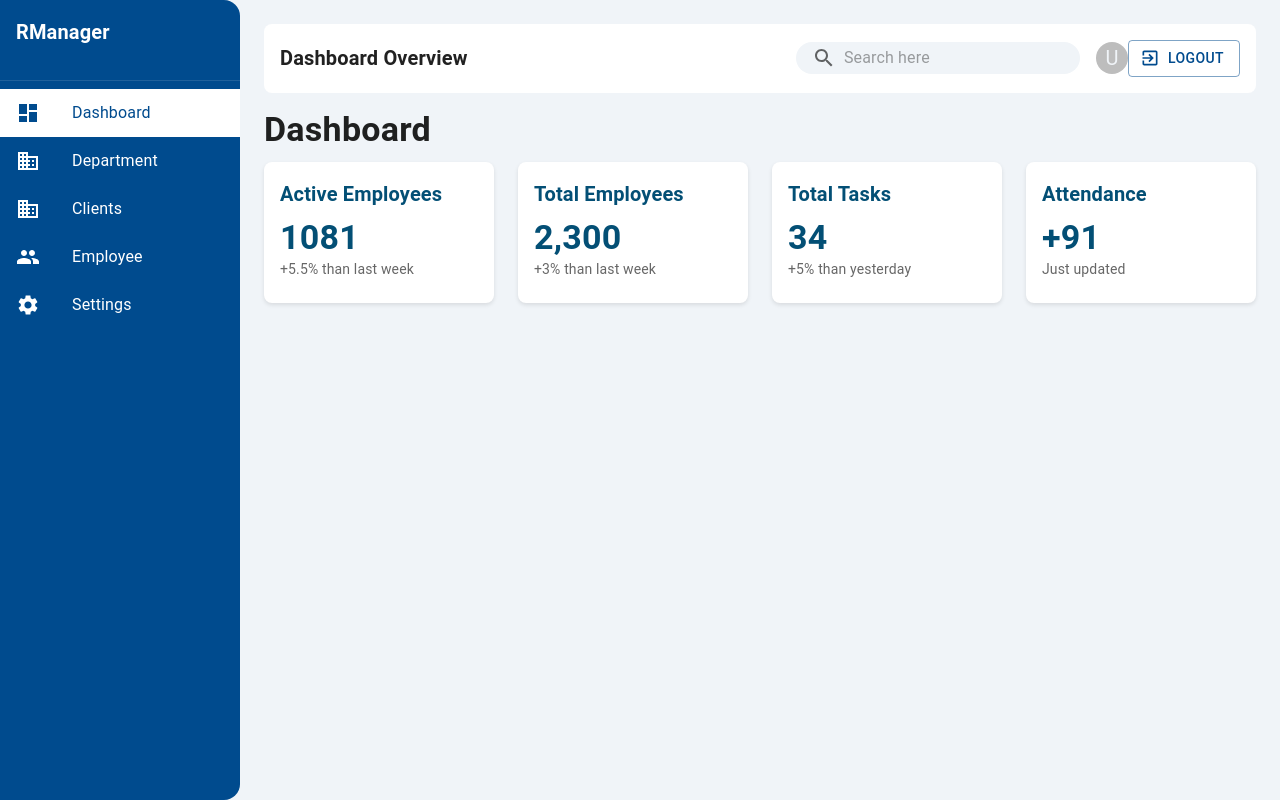
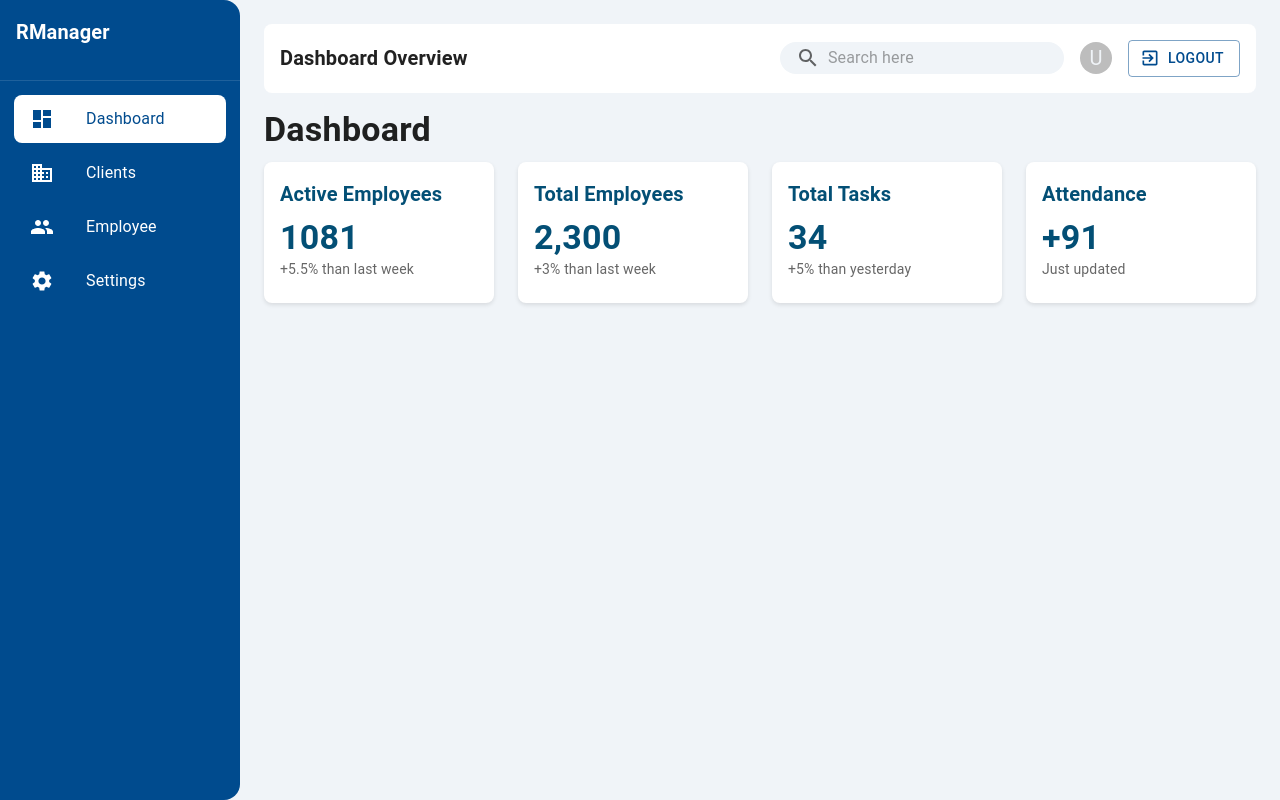
Before and after one commit to SAIEE12/Requirement_Manager, a React (Create React App) app in the folder frontend/: page / in a window 1280 px wide. Built offline with nearby package versions, Linux system fonts and the light colour scheme; sample sign-in values are in the browser's storage.

Commit message:
Fixed sidebar functionality and UI asthetics

```diff
--- a/frontend/src/components/MainLayout.tsx
+++ b/frontend/src/components/MainLayout.tsx
@@ -1,41 +1,45 @@
 import React from 'react';
-import { Link as RouterLink, useLocation } from 'react-router-dom';
+import { useNavigate, useLocation } from 'react-router-dom';
+import { useDispatch } from 'react-redux';
 import { Box, Typography, Drawer, List, ListItemButton, ListItemIcon, ListItemText, InputBase, Avatar, Paper, Button } from '@mui/material';
-import { useDispatch } from 'react-redux';
-import { useNavigate } from 'react-router-dom';
 import { styled } from '@mui/material/styles';
+import { alpha } from '@mui/material/styles';
 import DashboardIcon from '@mui/icons-material/Dashboard';
 import BusinessIcon from '@mui/icons-material/Business';
 import PeopleIcon from '@mui/icons-material/People';
 import SettingsIcon from '@mui/icons-material/Settings';
+import SearchIcon from '@mui/icons-material/Search';
 import ExitToAppIcon from '@mui/icons-material/ExitToApp';
-import SearchIcon from '@mui/icons-material/Search';
 import { logout } from '../store/slices/authSlice';
 
 const drawerWidth = 240;
 
-const StyledListItemButton = styled(ListItemButton, {
-  shouldForwardProp: (prop) => prop !== 'component' && prop !== 'to'
-})<{ component?: React.ElementType; to?: string }>(({ theme }) => ({
+const StyledListItemButton = styled(ListItemButton)(({ theme }) => ({
+  margin: '6px 14px',
+  borderRadius: '8px',
   '&:hover': {
-    backgroundColor: '#ffffff',
+    backgroundColor: alpha(theme.palette.common.white, 0.15),
+    '& .MuiListItemIcon-root, & .MuiListItemText-primary': {
+      color: theme.palette.common.white,
+    },
+  },
+  '&.Mui-selected': {
+    backgroundColor: theme.palette.common.white,
     '& .MuiListItemIcon-root, & .MuiListItemText-primary': {
       color: theme.palette.primary.main,
     },
-  },
-  '&.Mui-selected': {
-    backgroundColor: '#ffffff',
-    '& .MuiListItemIcon-root, & .MuiListItemText-primary': {
-      color: theme.palette.primary.main,
+    '&:hover': {
+      backgroundColor: theme.palette.common.white,
     },
   },
 }));
 
 const Sidebar = () => {
+  const navigate = useNavigate();
   const location = useLocation();
+
   const menuItems = [
     { text: 'Dashboard', icon: <DashboardIcon />, path: '/' },
-    { text: 'Department', icon: <BusinessIcon />, path: '/department' },
     { text: 'Clients', icon: <BusinessIcon />, path: '/clients' },
     { text: 'Employee', icon: <PeopleIcon />, path: '/employee' },
     { text: 'Settings', icon: <SettingsIcon />, path: '/settings' },
@@ -67,9 +71,8 @@ const Sidebar = () => {
         {menuItems.map((item) => (
           <StyledListItemButton
             key={item.text}
-            component={RouterLink}
-            to={item.path}
             selected={location.pathname === item.path}
+            onClick={() => navigate(item.path)}
           >
             <ListItemIcon sx={{ color: 'inherit' }}>
               {item.icon}
@@ -83,8 +86,6 @@ const Sidebar = () => {
 };
 
 const Header = () => {
-// const Header = () => (
-
   const dispatch = useDispatch();
   const navigate = useNavigate();
 
@@ -123,7 +124,7 @@ const dispatch = useDispatch();
             inputProps={{ 'aria-label': 'search' }}
           />
         </Box>
-      <Avatar sx={{ width: 32, height: 32 }}>U</Avatar>
+        <Avatar sx={{ width: 32, height: 32, mr: 2 }}>U</Avatar>
         <Button
           variant="outlined"
           startIcon={<ExitToAppIcon />}
```
Lines whose indentation alone changed are shown as unchanged.
